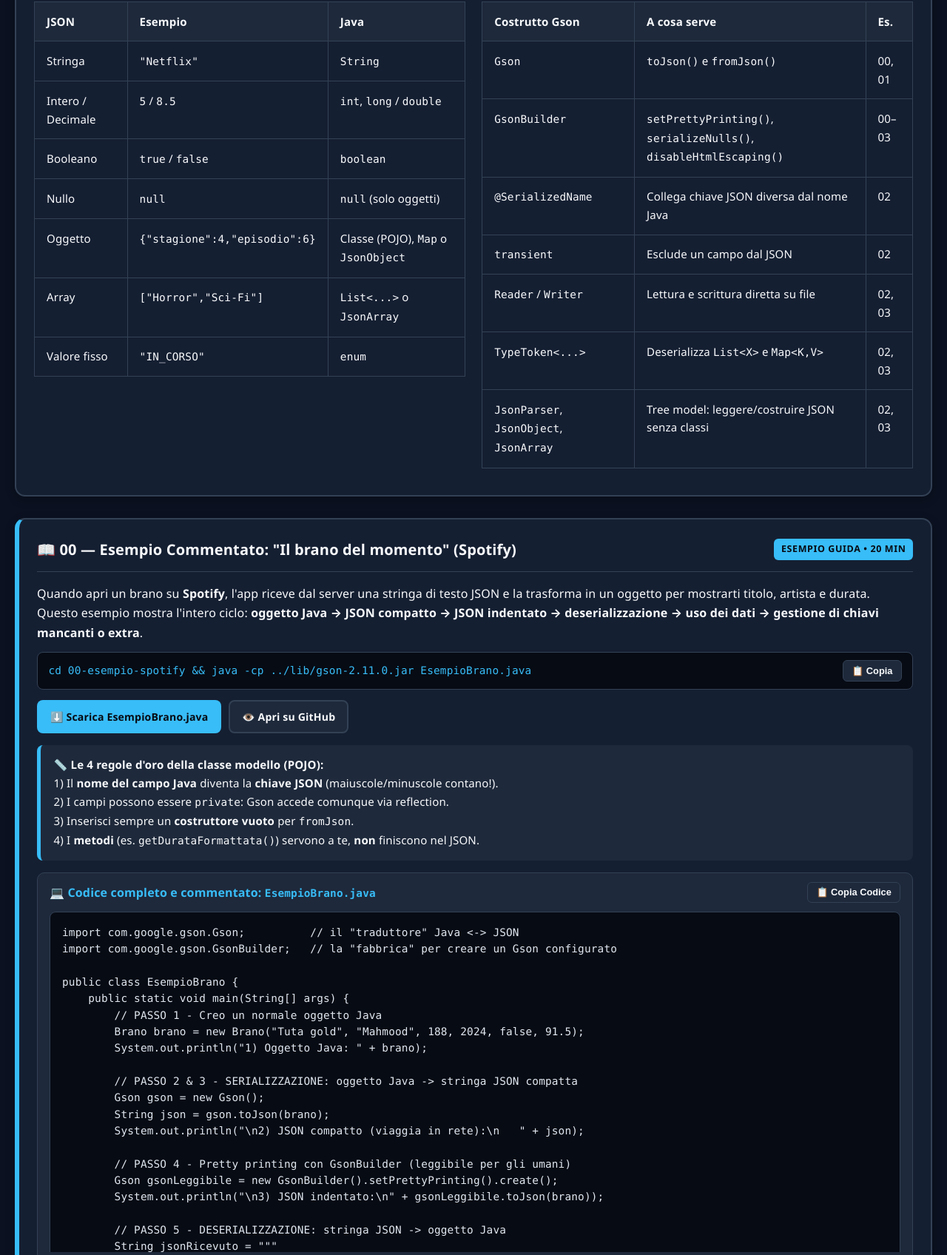
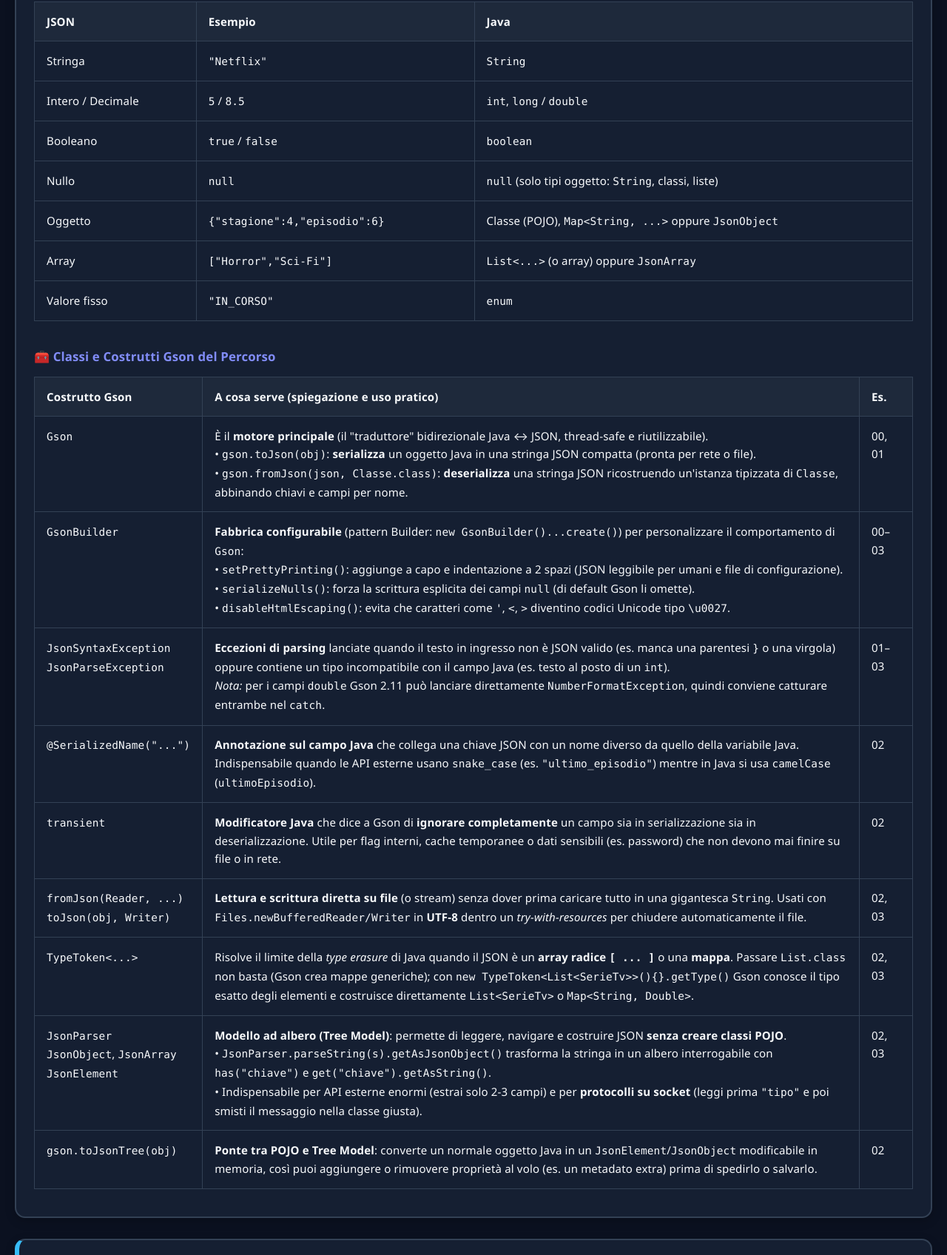
Before and after one commit to Amarte81/tpsit-5-json-markdown-xml, a plain HTML site: page esercizi-java-json.html in a window 1280 px wide. Shown: the part 912-2608 px from the top of the page at 74% size. Drawn offline with Linux system fonts and the light colour scheme.

Commit message:
Docs: Detail Gson constructs explanations in esercizi-java-json.html and README

```diff
--- a/esercizi-java-json.html
+++ b/esercizi-java-json.html
@@ -281,8 +281,7 @@
         <a class="btn btn-secondary" href="https://github.com/Amarte81/tpsit-5-json-markdown-xml/tree/main/esercizi-java-json" target="_blank" rel="noopener">📂 Apri cartella su GitHub</a>
       </div>
 
-      <div class="grid-2" style="margin-top: 1rem;">
-        <div class="table-scroll">
+      <div class="table-scroll" style="margin-top: 1rem;">
         <h3 style="font-size: 1.05rem; color: var(--accent-blue); margin-bottom: 0.4rem;">🗺️ Mappa Tipi JSON ↔ Java</h3>
         <table class="data-table">
           <thead>
@@ -292,31 +291,94 @@
             <tr><td>Stringa</td><td><code>"Netflix"</code></td><td><code>String</code></td></tr>
             <tr><td>Intero / Decimale</td><td><code>5</code> / <code>8.5</code></td><td><code>int</code>, <code>long</code> / <code>double</code></td></tr>
             <tr><td>Booleano</td><td><code>true</code> / <code>false</code></td><td><code>boolean</code></td></tr>
-              <tr><td>Nullo</td><td><code>null</code></td><td><code>null</code> (solo oggetti)</td></tr>
-              <tr><td>Oggetto</td><td><code>{"stagione":4,"episodio":6}</code></td><td>Classe (POJO), <code>Map</code> o <code>JsonObject</code></td></tr>
-              <tr><td>Array</td><td><code>["Horror","Sci-Fi"]</code></td><td><code>List&lt;...&gt;</code> o <code>JsonArray</code></td></tr>
+            <tr><td>Nullo</td><td><code>null</code></td><td><code>null</code> (solo tipi oggetto: <code>String</code>, classi, liste)</td></tr>
+            <tr><td>Oggetto</td><td><code>{"stagione":4,"episodio":6}</code></td><td>Classe (POJO), <code>Map&lt;String, ...&gt;</code> oppure <code>JsonObject</code></td></tr>
+            <tr><td>Array</td><td><code>["Horror","Sci-Fi"]</code></td><td><code>List&lt;...&gt;</code> (o array) oppure <code>JsonArray</code></td></tr>
             <tr><td>Valore fisso</td><td><code>"IN_CORSO"</code></td><td><code>enum</code></td></tr>
           </tbody>
         </table>
       </div>
 
-        <div class="table-scroll">
+      <div class="table-scroll" style="margin-top: 1.35rem;">
         <h3 style="font-size: 1.05rem; color: var(--accent-indigo); margin-bottom: 0.4rem;">🧰 Classi e Costrutti Gson del Percorso</h3>
         <table class="data-table">
           <thead>
-              <tr><th>Costrutto Gson</th><th>A cosa serve</th><th>Es.</th></tr>
+            <tr><th style="min-width: 180px;">Costrutto Gson</th><th>A cosa serve (spiegazione e uso pratico)</th><th style="width: 72px;">Es.</th></tr>
           </thead>
           <tbody>
-              <tr><td><code>Gson</code></td><td><code>toJson()</code> e <code>fromJson()</code></td><td>00, 01</td></tr>
-              <tr><td><code>GsonBuilder</code></td><td><code>setPrettyPrinting()</code>, <code>serializeNulls()</code>, <code>disableHtmlEscaping()</code></td><td>00–03</td></tr>
-              <tr><td><code>@SerializedName</code></td><td>Collega chiave JSON diversa dal nome Java</td><td>02</td></tr>
-              <tr><td><code>transient</code></td><td>Esclude un campo dal JSON</td><td>02</td></tr>
-              <tr><td><code>Reader</code> / <code>Writer</code></td><td>Lettura e scrittura diretta su file</td><td>02, 03</td></tr>
-              <tr><td><code>TypeToken&lt;...&gt;</code></td><td>Deserializza <code>List&lt;X&gt;</code> e <code>Map&lt;K,V&gt;</code></td><td>02, 03</td></tr>
-              <tr><td><code>JsonParser</code>, <code>JsonObject</code>, <code>JsonArray</code></td><td>Tree model: leggere/costruire JSON senza classi</td><td>02, 03</td></tr>
+            <tr>
+              <td><code>Gson</code></td>
+              <td>
+                È il <strong>motore principale</strong> (il "traduttore" bidirezionale Java ↔ JSON, thread-safe e riutilizzabile).<br />
+                • <code>gson.toJson(obj)</code>: <strong>serializza</strong> un oggetto Java in una stringa JSON compatta (pronta per rete o file).<br />
+                • <code>gson.fromJson(json, Classe.class)</code>: <strong>deserializza</strong> una stringa JSON ricostruendo un'istanza tipizzata di <code>Classe</code>, abbinando chiavi e campi per nome.
+              </td>
+              <td>00, 01</td>
+            </tr>
+            <tr>
+              <td><code>GsonBuilder</code></td>
+              <td>
+                <strong>Fabbrica configurabile</strong> (pattern Builder: <code>new GsonBuilder()...create()</code>) per personalizzare il comportamento di <code>Gson</code>:<br />
+                • <code>setPrettyPrinting()</code>: aggiunge a capo e indentazione a 2 spazi (JSON leggibile per umani e file di configurazione).<br />
+                • <code>serializeNulls()</code>: forza la scrittura esplicita dei campi <code>null</code> (di default Gson li omette).<br />
+                • <code>disableHtmlEscaping()</code>: evita che caratteri come <code>'</code>, <code>&lt;</code>, <code>&gt;</code> diventino codici Unicode tipo <code>\u0027</code>.
+              </td>
+              <td>00–03</td>
+            </tr>
+            <tr>
+              <td><code>JsonSyntaxException</code><br /><code>JsonParseException</code></td>
+              <td>
+                <strong>Eccezioni di parsing</strong> lanciate quando il testo in ingresso non è JSON valido (es. manca una parentesi <code>}</code> o una virgola) oppure contiene un tipo incompatibile con il campo Java (es. testo al posto di un <code>int</code>).<br />
+                <em>Nota:</em> per i campi <code>double</code> Gson 2.11 può lanciare direttamente <code>NumberFormatException</code>, quindi conviene catturare entrambe nel <code>catch</code>.
+              </td>
+              <td>01–03</td>
+            </tr>
+            <tr>
+              <td><code>@SerializedName("...")</code></td>
+              <td>
+                <strong>Annotazione sul campo Java</strong> che collega una chiave JSON con un nome diverso da quello della variabile Java. Indispensabile quando le API esterne usano <code>snake_case</code> (es. <code>"ultimo_episodio"</code>) mentre in Java si usa <code>camelCase</code> (<code>ultimoEpisodio</code>).
+              </td>
+              <td>02</td>
+            </tr>
+            <tr>
+              <td><code>transient</code></td>
+              <td>
+                <strong>Modificatore Java</strong> che dice a Gson di <strong>ignorare completamente</strong> un campo sia in serializzazione sia in deserializzazione. Utile per flag interni, cache temporanee o dati sensibili (es. password) che non devono mai finire su file o in rete.
+              </td>
+              <td>02</td>
+            </tr>
+            <tr>
+              <td><code>fromJson(Reader, ...)</code><br /><code>toJson(obj, Writer)</code></td>
+              <td>
+                <strong>Lettura e scrittura diretta su file</strong> (o stream) senza dover prima caricare tutto in una gigantesca <code>String</code>. Usati con <code>Files.newBufferedReader/Writer</code> in <strong>UTF-8</strong> dentro un <em>try-with-resources</em> per chiudere automaticamente il file.
+              </td>
+              <td>02, 03</td>
+            </tr>
+            <tr>
+              <td><code>TypeToken&lt;...&gt;</code></td>
+              <td>
+                Risolve il limite della <em>type erasure</em> di Java quando il JSON è un <strong>array radice <code>[ ... ]</code></strong> o una <strong>mappa</strong>. Passare <code>List.class</code> non basta (Gson crea mappe generiche); con <code>new TypeToken&lt;List&lt;SerieTv&gt;&gt;(){}.getType()</code> Gson conosce il tipo esatto degli elementi e costruisce direttamente <code>List&lt;SerieTv&gt;</code> o <code>Map&lt;String, Double&gt;</code>.
+              </td>
+              <td>02, 03</td>
+            </tr>
+            <tr>
+              <td><code>JsonParser</code><br /><code>JsonObject</code>, <code>JsonArray</code><br /><code>JsonElement</code></td>
+              <td>
+                <strong>Modello ad albero (Tree Model)</strong>: permette di leggere, navigare e costruire JSON <strong>senza creare classi POJO</strong>.<br />
+                • <code>JsonParser.parseString(s).getAsJsonObject()</code> trasforma la stringa in un albero interrogabile con <code>has("chiave")</code> e <code>get("chiave").getAsString()</code>.<br />
+                • Indispensabile per API esterne enormi (estrai solo 2-3 campi) e per <strong>protocolli su socket</strong> (leggi prima <code>"tipo"</code> e poi smisti il messaggio nella classe giusta).
+              </td>
+              <td>02, 03</td>
+            </tr>
+            <tr>
+              <td><code>gson.toJsonTree(obj)</code></td>
+              <td>
+                <strong>Ponte tra POJO e Tree Model</strong>: converte un normale oggetto Java in un <code>JsonElement</code>/<code>JsonObject</code> modificabile in memoria, così puoi aggiungere o rimuovere proprietà al volo (es. un metadato extra) prima di spedirlo o salvarlo.
+              </td>
+              <td>02</td>
+            </tr>
           </tbody>
         </table>
-        </div>
       </div>
     </section>
 
```
Also changed, not shown: 1 other file. Lines whose indentation alone changed are shown as unchanged.
